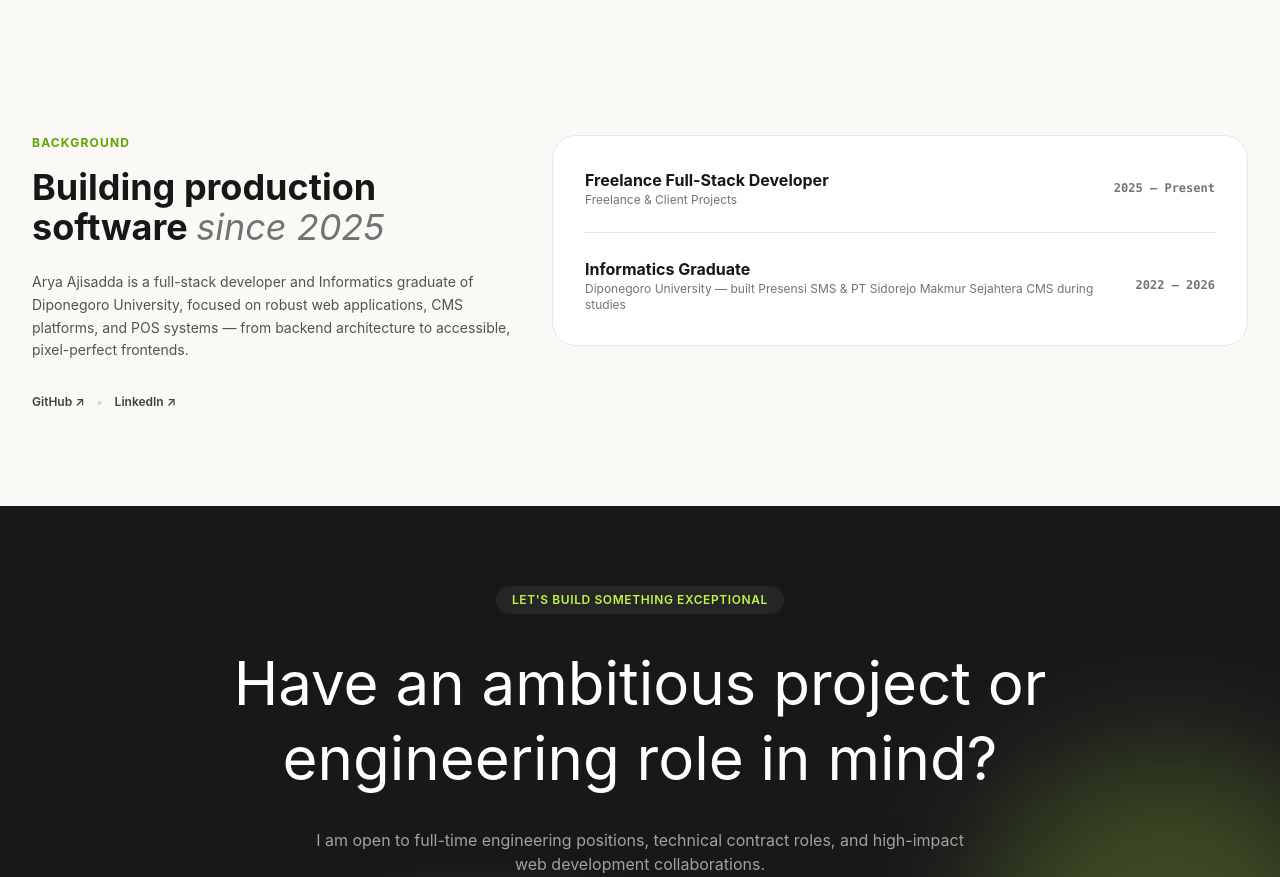
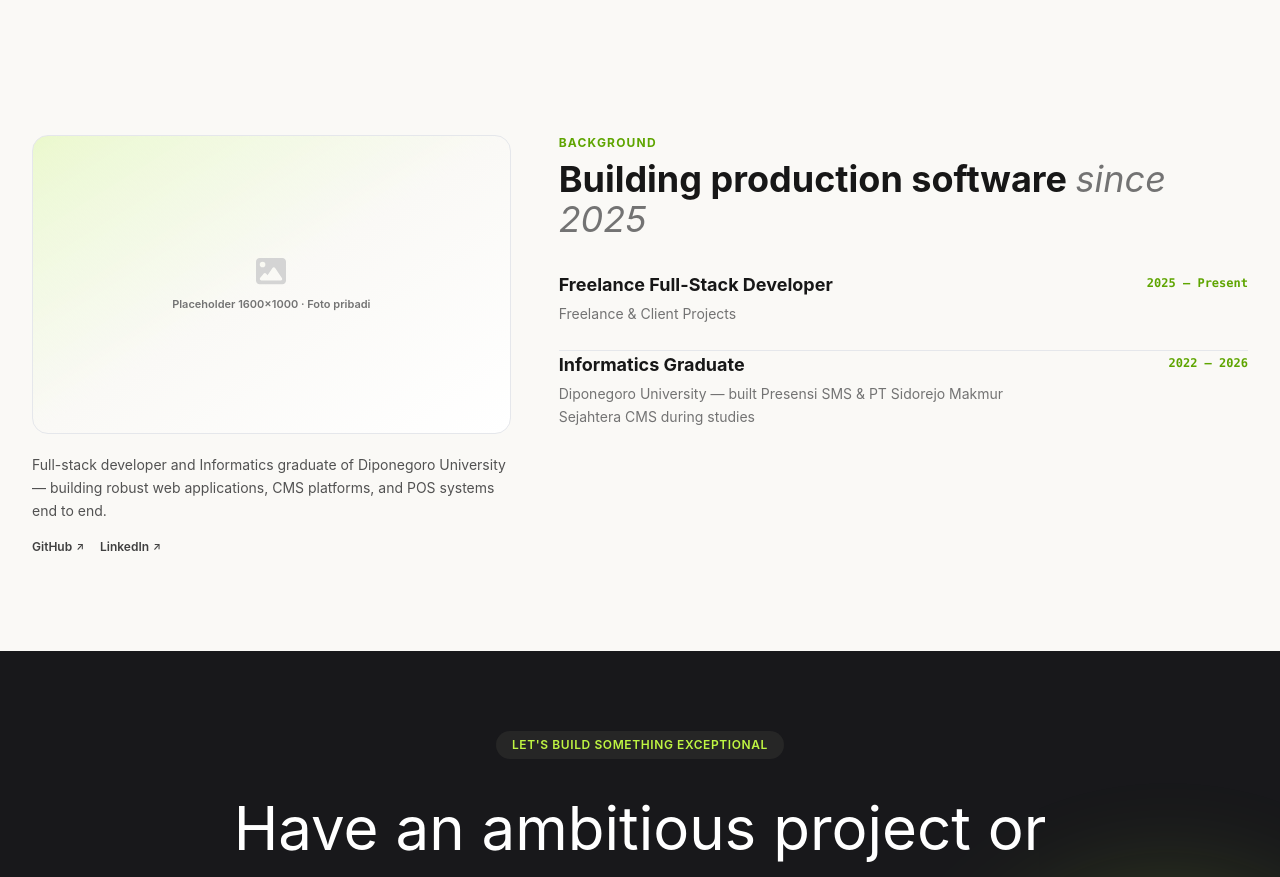
Before and after one commit to leanderarya/portfolio, a Next.js app: page / in a window 1280 px wide. Shown: the part 4980-5857 px from the top of the page. Built offline with nearby package versions, Linux system fonts and the light colour scheme; a web font is replaced by a local one.

Commit message:
feat(experience): refactor Opsi A — foto anchor di kiri (placeholder 1600×1000), riwayat tipografis tanpa kartu

```diff
--- a/components/Experience.tsx
+++ b/components/Experience.tsx
@@ -1,6 +1,7 @@
 "use client";
 
 import { motion, useReducedMotion } from "framer-motion";
+import { FaImage } from "react-icons/fa6";
 import { site } from "@/data/site";
 import { EASE, Reveal, Stagger, StaggerItem } from "@/components/motion/primitives";
 
@@ -22,58 +23,68 @@ export default function Experience() {
 
   return (
     <section id="experience" className="py-16 sm:py-24 max-w-7xl mx-auto px-4 sm:px-6 lg:px-8">
-      <div className="grid grid-cols-1 md:grid-cols-12 gap-8 items-start">
-        <Reveal className="md:col-span-5 space-y-4">
-          <span className="block text-xs font-bold text-lime-600 uppercase tracking-widest">Background</span>
-          <h2 className="text-3xl sm:text-4xl font-bold text-neutral-900">
-            Building production software{" "}
-            <span className="font-editorial italic font-normal text-neutral-500">since 2025</span>
-          </h2>
-          <p className="text-xs sm:text-sm text-neutral-600 leading-relaxed pt-2">
-            Arya Ajisadda is a full-stack developer and Informatics graduate of Diponegoro
-            University, focused on robust web applications, CMS platforms, and POS systems —
-            from backend architecture to accessible, pixel-perfect frontends.
+      <div className="grid grid-cols-1 md:grid-cols-12 gap-10 md:gap-12 items-start">
+        {/* Kiri — foto sebagai anchor */}
+        <Reveal className="md:col-span-5">
+          <div className="relative aspect-[16/10] overflow-hidden rounded-2xl border border-[#E5E7EB] bg-gradient-to-br from-lime/25 via-brand-bg to-white flex flex-col items-center justify-center gap-2.5 group cursor-pointer">
+            <FaImage className="text-3xl text-neutral-300 transition-colors group-hover:text-lime" />
+            <span className="px-6 text-center text-[11px] font-semibold text-neutral-500">
+              Placeholder 1600×1000 · Foto pribadi
+            </span>
+          </div>
+
+          <p className="mt-5 text-xs sm:text-sm text-neutral-600 leading-relaxed">
+            Full-stack developer and Informatics graduate of Diponegoro University — building robust
+            web applications, CMS platforms, and POS systems end to end.
           </p>
 
-          <div className="pt-4 flex items-center gap-3 text-xs font-semibold text-neutral-700">
+          <div className="mt-4 flex items-center gap-4 text-xs font-semibold text-neutral-700">
             <a
               href={site.github && `https://github.com/${site.github}`}
               target="_blank"
               rel="noopener noreferrer"
-              className={site.github ? "hover:text-lime-600 transition-colors" : "pointer-events-none text-neutral-400"}
+              className={site.github ? "inline-flex items-center gap-1 hover:text-lime-600 transition-colors" : "pointer-events-none text-neutral-400"}
             >
-              GitHub ↗
+              GitHub <span aria-hidden className="text-[10px]">↗</span>
             </a>
-            <span className="text-neutral-300">•</span>
             <a
               href={site.linkedin && `https://linkedin.com/in/${site.linkedin}`}
               target="_blank"
               rel="noopener noreferrer"
-              className={site.linkedin ? "hover:text-lime-600 transition-colors" : "pointer-events-none text-neutral-400"}
+              className={site.linkedin ? "inline-flex items-center gap-1 hover:text-lime-600 transition-colors" : "pointer-events-none text-neutral-400"}
             >
-              LinkedIn ↗
+              LinkedIn <span aria-hidden className="text-[10px]">↗</span>
             </a>
           </div>
         </Reveal>
 
-        <div className="md:col-span-7 bg-white p-6 sm:p-8 rounded-3xl border border-[#E5E7EB] space-y-6">
-          <Stagger gap={0.12}>
+        {/* Kanan — riwayat tipografis tanpa kartu */}
+        <div className="md:col-span-7">
+          <Reveal delay={0.1}>
+            <span className="block text-xs font-bold text-lime-600 uppercase tracking-widest">Background</span>
+            <h2 className="text-3xl sm:text-4xl font-bold text-neutral-900 mt-2 mb-8">
+              Building production software{" "}
+              <span className="font-editorial italic font-normal text-neutral-500">since 2025</span>
+            </h2>
+          </Reveal>
+
+          <Stagger gap={0.15}>
             {history.map((h, i) => (
               <div key={h.role}>
-                <StaggerItem x={32} className="flex items-center justify-between gap-4">
+                <StaggerItem x={32} className="flex items-start justify-between gap-6 py-6 first:pt-0">
                   <div>
-                    <h4 className="font-bold text-neutral-900 text-sm sm:text-base">{h.role}</h4>
-                    <p className="text-xs text-neutral-500">{h.org}</p>
+                    <h4 className="font-bold text-neutral-900 text-base sm:text-lg">{h.role}</h4>
+                    <p className="text-xs sm:text-sm text-neutral-500 mt-1 leading-relaxed max-w-md">{h.org}</p>
                   </div>
-                  <span className="shrink-0 text-xs font-bold text-neutral-500 font-mono">{h.period}</span>
+                  <span className="shrink-0 text-xs font-bold text-lime-600 font-mono pt-1">{h.period}</span>
                 </StaggerItem>
                 {i < history.length - 1 && (
                   <motion.div
-                    className="mt-6 mb-6 h-px w-full bg-[#E5E7EB] origin-left"
+                    className="h-px w-full bg-[#E5E7EB] origin-left"
                     initial={rm ? false : { scaleX: 0 }}
                     whileInView={{ scaleX: 1 }}
                     viewport={{ once: true, margin: "-40px" }}
-                    transition={{ duration: 0.5, ease: EASE, delay: 0.15 }}
+                    transition={{ duration: 0.5, ease: EASE, delay: 0.2 }}
                   />
                 )}
               </div>
```
